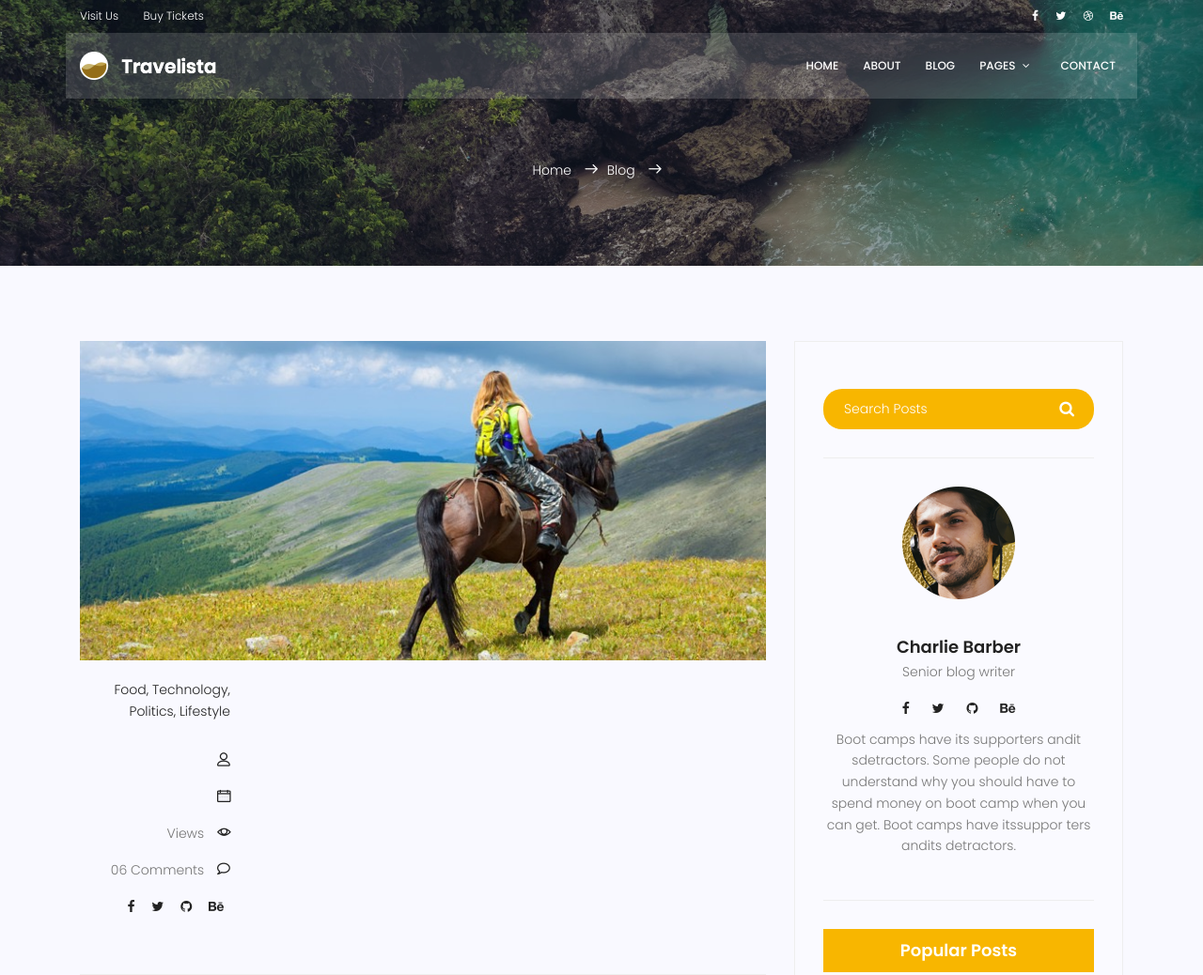
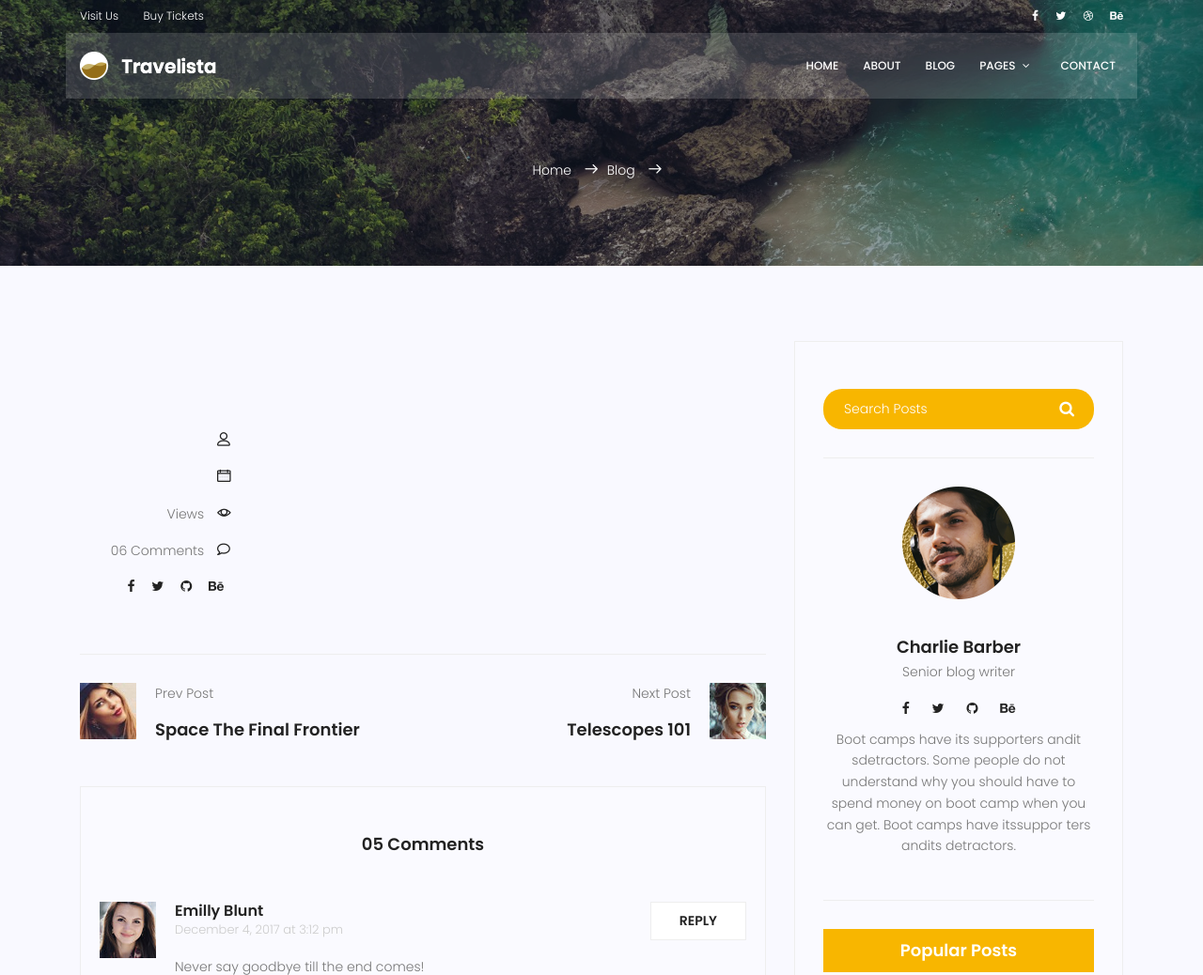
Before and after one commit to EhsanSSE/mysite, a Django app: template templates/blog/blog-single.html in a window 1280 px wide. Shown: the top 1038 px of the page at 94% size. Run offline with Django 3.2, Linux system fonts and the light colour scheme; the template is opened without the code that fills it, so the values that code supplies are empty; some libraries are stand-ins or nearby versions.

Commit message:
category model created and linked to post model
category model created and linked to post model and put in template tags in blog home and blog detail pages

```diff
--- a/blog/admin.py
+++ b/blog/admin.py
@@ -1,5 +1,5 @@
 from django.contrib import admin
-from blog.models import Post
+from blog.models import Post, Category
 
 # Register your models here.
 class PostAdmin(admin.ModelAdmin):
@@ -10,4 +10,5 @@ class PostAdmin(admin.ModelAdmin):
     # ordering = ['-created_date']
     search_fields = ['title', 'content']
 
+admin.site.register(Category)
 admin.site.register(Post, PostAdmin)
--- a/templates/blog/blog-single.html
+++ b/templates/blog/blog-single.html
@@ -28,15 +28,13 @@
         <div class="single-post row">
           <div class="col-lg-12">
             <div class="feature-img">
-              <img class="img-fluid" src="img/blog/feature-img1.jpg" alt="" />
+              <img class="img-fluid" src="{{post.image.url}}" alt="" />
             </div>
           </div>
           <div class="col-lg-3 col-md-3 meta-details">
             <ul class="tags">
-              <li><a href="#">Food,</a></li>
-              <li><a href="#">Technology,</a></li>
-              <li><a href="#">Politics,</a></li>
-              <li><a href="#">Lifestyle</a></li>
+              <li><a href="#">{{ post.category.all|join:", " }}</a></li>
+
             </ul>
             <div class="user-details row">
               <p class="user-name col-lg-12 col-md-12 col-6">
```
Also changed, not shown: blog/models.py (+6 -1 lines), templates/blog/blog-home.html (+3 -4 lines), blog/migrations/0006_auto_20241129_1948.py (added).
